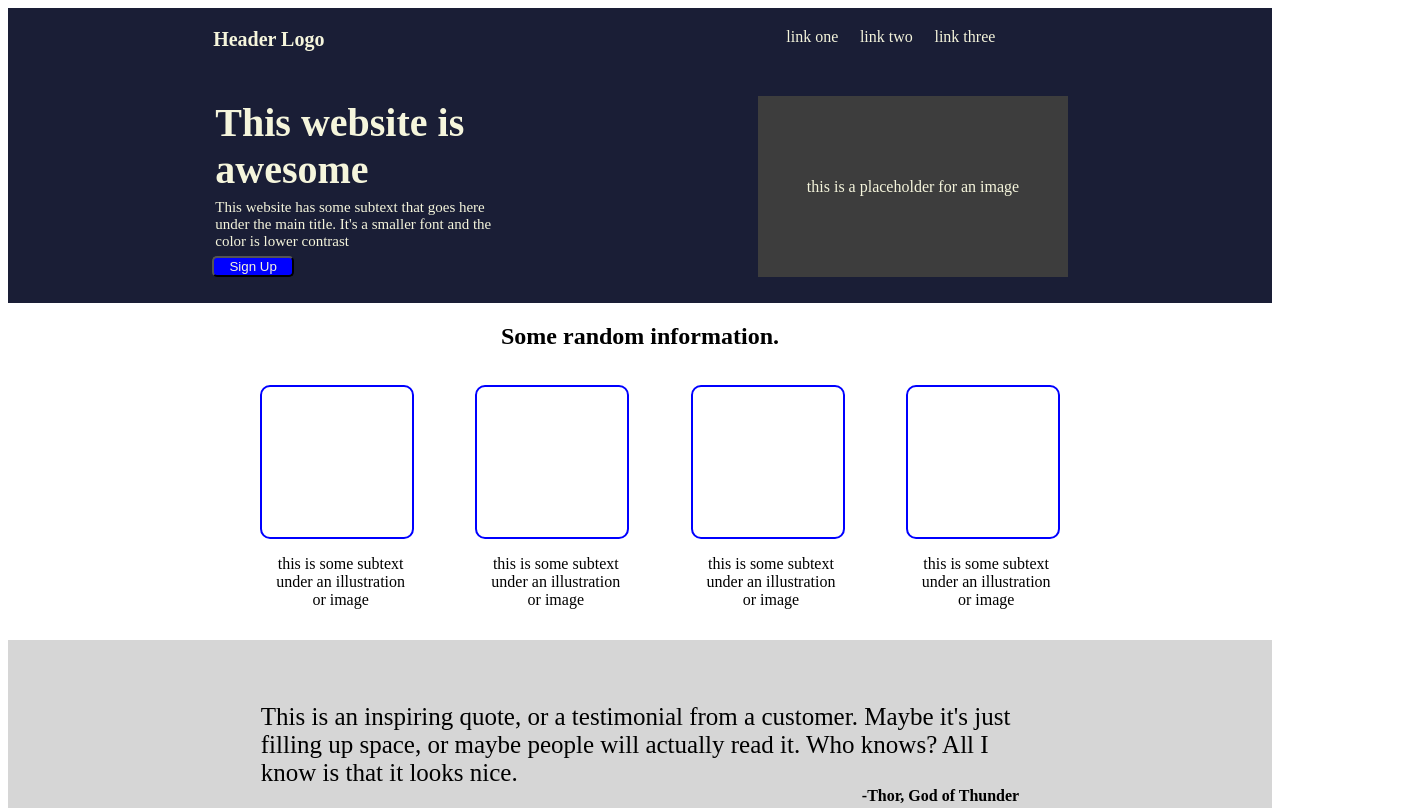
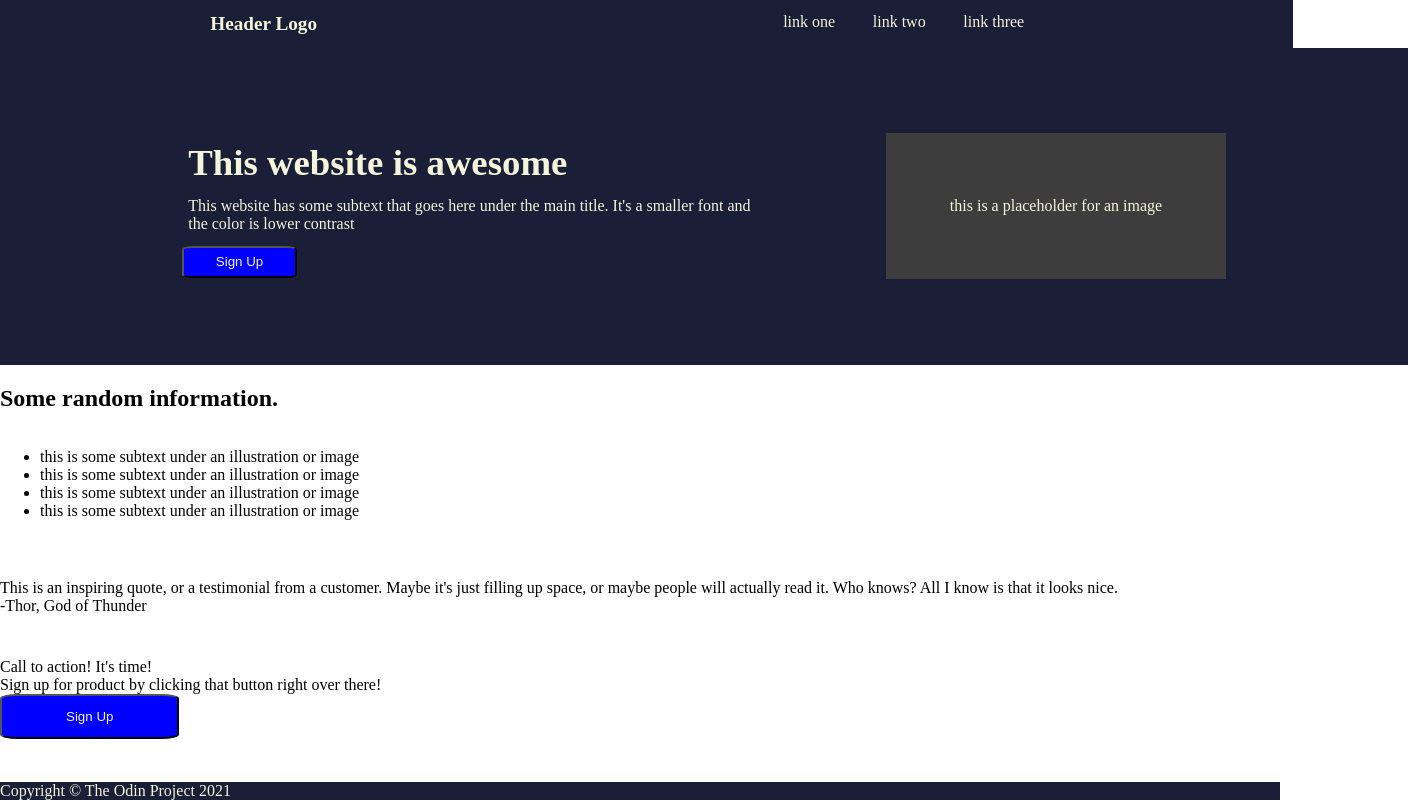
Before and after one commit to lumapires2/website-page, a plain HTML site: page index.html in a window 1280 px wide. Shown: the top 808 px of the page, 1408 px wide, since content can reach past the window. Drawn offline with Linux system fonts and the light colour scheme.

Commit message:
Finish Header and start first block

```diff
--- a/styles.css
+++ b/styles.css
@@ -1,32 +1,66 @@
+html,
+body {
+    min-height: 100vh;
+    width: 100%;
+    margin: 0;
+    padding: 0;
+}
+
 body {
     display: flex;
     flex-direction: column;
     justify-content: space-around;
+    flex-grow: 1;
+}
+
+.first-block,
+.second-block,
+.third-block,
+.fourth-block{
+    height: 22%;
+    width: 22%;
+    flex-grow: 1;
+    width: 100%;
+}
+
+.header,
+.copyright {
+    height: 6%;
+    flex-grow: 0;
+    width: 100%;
 }
 
 .header,
 .logo,
 .links {
     display: flex;
-    justify-content: center;
-    padding: 10px;
+    padding: 0.5%;
+}
+
+.header{
+    justify-content: space-between;
 }
 
 .logo{
     width: 40%;
     font-weight: bold;
-    font-size: 20px;
+    font-size: 120%;
+    display: flex;
+    justify-content: center;
 }
 
 .links{
     width: 60%;
-    gap: 3%;
+    gap: 5%;
+    justify-content: center;
 }
+
 
 a {
     text-decoration: none;
     color: beige;
 }
+
 
 .header,
 .first-block,
@@ -36,55 +70,63 @@ a {
 }
 
 .first-block,
-.info {
+.info,
+.image {
     display: flex;
 }
 
+
 .first-block{
+    display: flex;
+    flex-direction: row;
+    gap: 5%;
+    padding: 5%;
+    align-items: center;
     justify-content: center;
-    gap: 20%;
-    padding: 2%;
 }
 
 .info{
     flex-direction: column;
-    width: 25%;
+    width: 50%;
+    height: 50%;
     flex-wrap: wrap;
     justify-content: center;
 }
 
 h3 {
-    font-size: 40px;
+    font-size: 230%;
+    text-align: left;
+    padding: 1%;
+    width: 80%;
     margin: 0;
-    border: 0;
-    padding: 1%;
 }
 
 .first-block .description{
-    padding: 3px;
-    font-size: 15px;
+    padding: 1%;
+    font-size: 100%;
+    width: 90%;
     margin-bottom: 1%;
 }
 
-.first-block button{
+button{
+    background-color: blue;
+    color: beige;
+    size: 50%;
+    padding: 1%;
+    padding-left: 5%;
+    padding-right: 5%;
+    border-radius: 10%;
     width: max-content;
     flex: none;
-    background-color: blue;
-    color: beige;
-    padding-left: 5%;
-    padding-right: 5%;
-    border-radius: 5px;
 }
 
 .first-block > .image{
-    display: flex;
-    flex-direction: column;
-    align-items: center;
-    justify-content: center;
-    padding: 4%;
     background-color: rgb(61, 61, 61);
+    padding: 5%;
+    height: auto;
 }
 
+/*
 .second-block{
     display: flex;
     flex-direction: column;
@@ -104,6 +146,12 @@ ul {
     gap: 5%;
     border: 5%;
     justify-content: center;
+    flex-wrap: wrap;
+    height: 100%;
+}
+
+li{
+    height: 150px;
 }
 
 li > .image{
@@ -118,6 +166,7 @@ li > .image{
 li > .description{
     flex-wrap: wrap;
     width: 130px;
+    height: 30%;
     padding: 10%;
     text-align: center;
 }
@@ -133,9 +182,9 @@ li > .description{
 }
 
 .quote{
-    font-size: 25px;
-    margin-left: 20%;
-    margin-right: 20%;
+    font-size: 150%;
+    margin-left: 25%;
+    margin-right: 25%;
 }
 
 .third-block > .description{
@@ -174,4 +223,4 @@ li > .description{
 .copyright{
     text-align: center;
     padding: 1%;
-}
+} */
```
